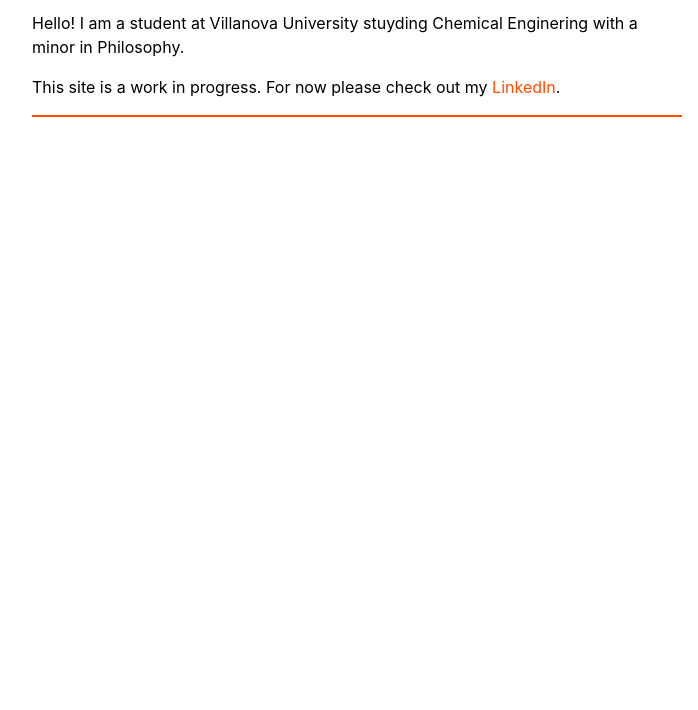
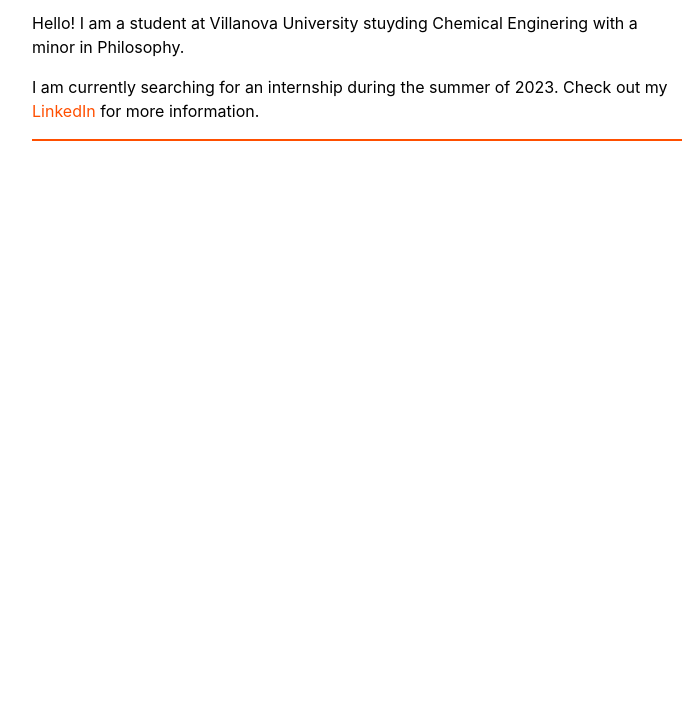
Before and after one commit to rtpech/rtpech.github.io, a plain HTML site: page index.html in a window 1280 px wide. Shown: the part 90-800 px from the top of the page, without its empty margins (283-981 px from the left). Drawn offline with Linux system fonts and the light colour scheme.

Commit message:
Changed summary to searching for internship

```diff
--- a/index.html
+++ b/index.html
@@ -7,7 +7,7 @@
 <body>
 <h1>Ryan Pecharo - rtpe.ch</h1>
 <p>Hello! I am a student at Villanova University stuyding Chemical Enginering with a minor in Philosophy.</p>
-<p>This site is a work in progress. For now please check out my <a href="https://www.linkedin.com/in/rtpech/">LinkedIn</a>.</p>
+<p>I am currently searching for an internship during the summer of 2023. Check out my <a href="https://www.linkedin.com/in/rtpech/">LinkedIn</a> for more information.</p>
 <div class="sep"></div>
 </body>
 </html>
```
Also changed, not shown: 1 other file.
